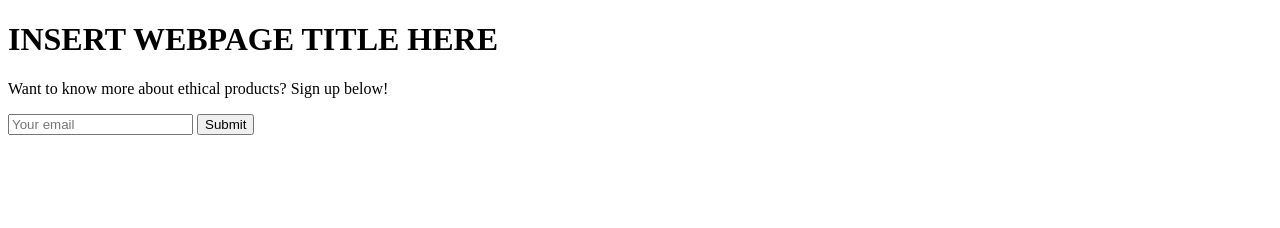
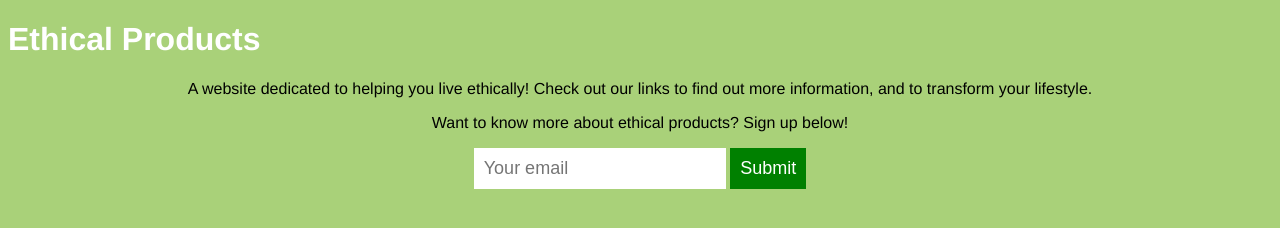
Before and after one commit to themoonrune/themoonrune.github.io, a plain HTML site: page ethical-stuff.html in a window 1280 px wide. Drawn offline with Linux system fonts and the light colour scheme.

Commit message:
Basic changes to CSS and HTML
Started the CSS page and added to the HTML.

```diff
--- a/ethical-stuff.css
+++ b/ethical-stuff.css
@@ -1,3 +1,22 @@
 
+ body {
 
-This is the linked CSS file!
+ 	text-align: center;
+ 	background-color: #a9d179;
+ 	font-family: helvetica;
+
+ }
+
+ h1 {
+    text-align: left;
+ 	color: white;
+ }
+
+ input {
+      border: 0;
+      padding: 10px;
+      font-size: 18px;
+    }
+    input[type="submit"] {
+      background: green;
+      color: white;
--- a/ethical-stuff.html
+++ b/ethical-stuff.html
@@ -6,16 +6,20 @@
 
   <link rel="stylesheet" type="text/css" href="ethical-stuff.css" media="screen" />
 
-  <title>INSERT WEBSITE TITLE HERE</title>
+  <title>Ethical Products</title>
 
 </head>
 
 
 <body>
 
-   <h1>INSERT WEBPAGE TITLE HERE</h1>
+   <h1>Ethical Products</h1>
+
+   <p>A website dedicated to helping you live ethically! Check out our links to find out more information, and to transform your lifestyle.</p>
+
 
    <p>Want to know more about ethical products? Sign up below!</p>
+
    <input type="email" placeholder="Your email">
    <input type="submit">
 
```
